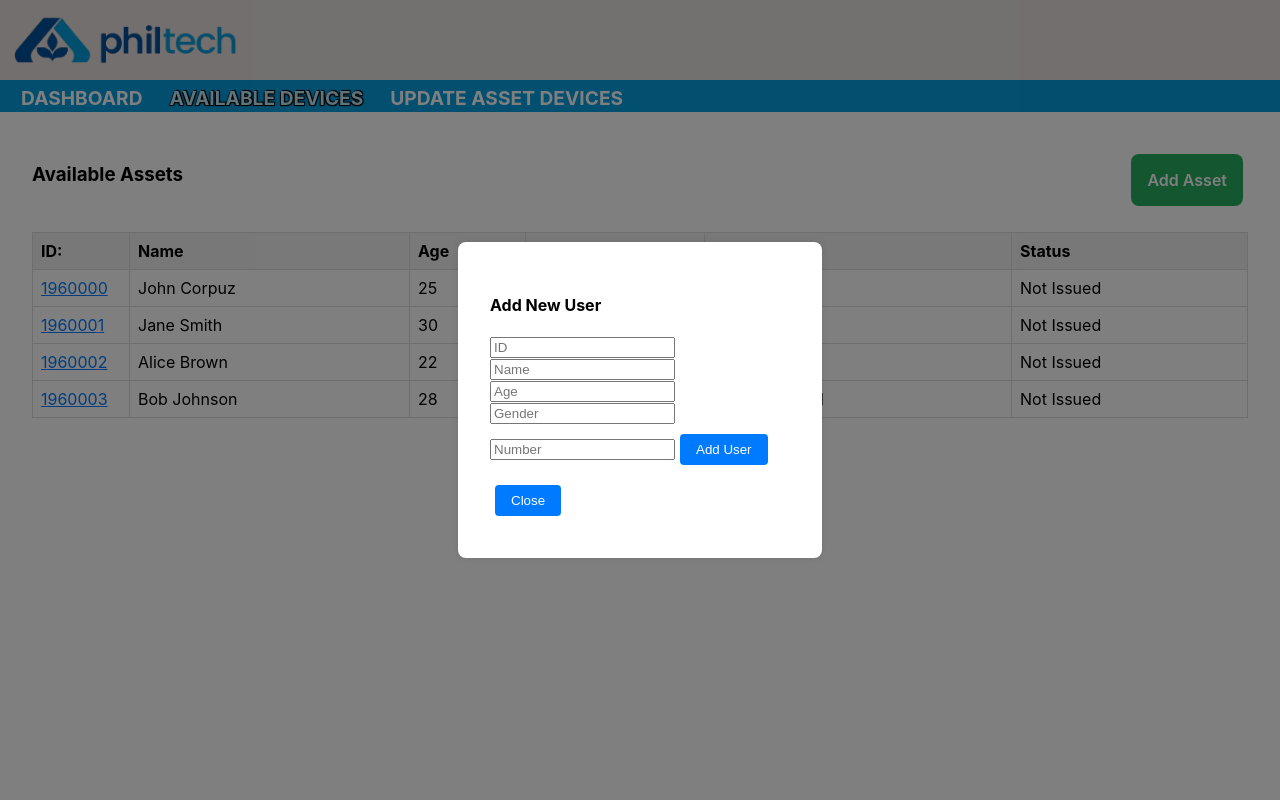
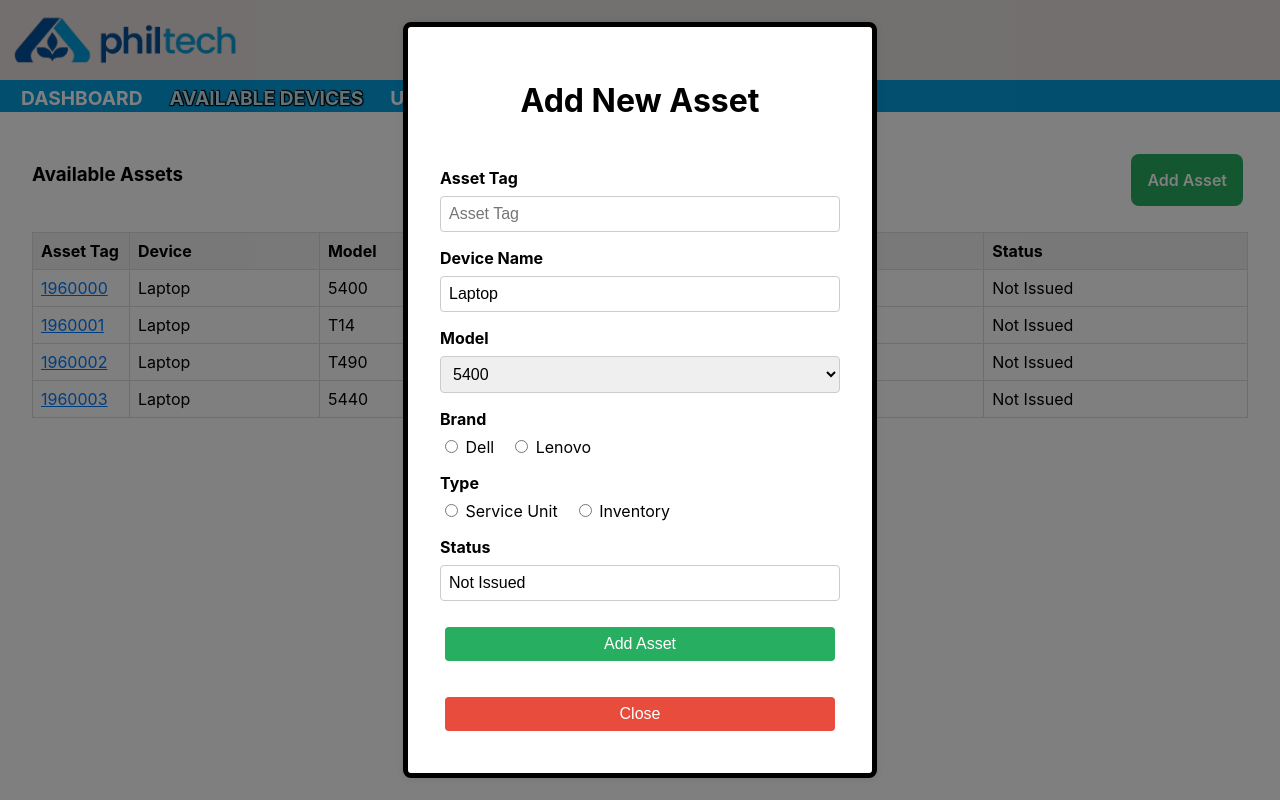
Before and after one commit to BenedictoLucido/JuBeRy-APC, a React (Vite) app in the folder LaravelDocker/JuBeRy/: page /availableDevices in a window 1280 px wide. Both pictures are taken after a click on the button "Add Asset". Built offline with nearby package versions, Linux system fonts and the light colour scheme.

Commit message:
V1.2.1 Local Storage

```diff
--- a/LaravelDocker/JuBeRy/src/pages/AvailableDevices.css
+++ b/LaravelDocker/JuBeRy/src/pages/AvailableDevices.css
@@ -15,6 +15,40 @@
     transform: scale(1.1) rotate(-10deg); /* Scales up and tilts left on hover */
     animation: tilt .5s ease-in-out forwards; /* Applies the tilt animation */
   }
+
+  .addUserButton {
+    appearance: none;
+    backface-visibility: hidden;
+    background-color: #27ae60;
+    border-radius: .5em;
+    border-style: none;
+    color: #fff;
+    cursor: pointer;
+    display: inline-block;
+    font-family: Inter,-apple-system,system-ui,"Segoe UI",Helvetica,Arial,sans-serif;
+    font-size: 1em;
+    font-weight: 600;
+    outline: none;
+    overflow: hidden;
+    padding: 1em;
+    position: relative;
+    text-align: center;
+    text-decoration: none;
+    transform: translate3d(0, 0, 0);
+    transition: all .3s;
+    user-select: none;
+    -webkit-user-select: none;
+    touch-action: manipulation;
+    vertical-align: top;
+    white-space: nowrap;
+}
+
+.addUserButton:hover {
+    background-color: #1e8449;
+    opacity: 1;
+    transform: translateY(0);
+    transition-duration: .35s;
+}
 
 /* ----------- EVERYTHING TABLE ------------- */
 
@@ -59,15 +93,15 @@
     margin-top: 1em;
 }
 
-/* ----------- New Aseet Modal Styles ------------- */
+/* ----------- New Asset Modal Styles ------------- */
 .addNewUserModal {
     position: fixed;
     top: 0;
     left: 0;
     width: 100%;
     height: 100%;
-    background-color: rgba(0, 0, 0, 0.5); /* Transparent background */
-    z-index: 5; /* Ensure it's on top */
+    background-color: rgba(0, 0, 0, 0.5);
+    z-index: 5;
     display: flex;
     justify-content: center;
     align-items: center;
@@ -76,64 +110,95 @@
 .addNewUserModalContent {
     background-color: white;
     padding: 2em;
+    width: 400px;
     border-radius: 8px;
-    width: 300px;
     box-shadow: 0 0 10px rgba(0, 0, 0, 0.1);
+    border: 5px solid black;
+    display: flex;
+    flex-direction: column;
+    gap: 1em;
 }
 
-.addUserButton {
-    appearance: none;
-    backface-visibility: hidden;
-    background-color: #27ae60;
-    border-radius: .5em;
-    border-style: none;
-    color: #fff;
-    cursor: pointer;
-    display: inline-block;
-    font-family: Inter,-apple-system,system-ui,"Segoe UI",Helvetica,Arial,sans-serif;
-    font-size: 1em;
-    font-weight: 600;
-    outline: none;
-    overflow: hidden;
-    padding: 1em;
-    position: relative;
+h1 {
     text-align: center;
-    text-decoration: none;
-    transform: translate3d(0, 0, 0);
-    transition: all .3s;
-    user-select: none;
-    -webkit-user-select: none;
-    touch-action: manipulation;
-    vertical-align: top;
-    white-space: nowrap;
+    margin-bottom: 1em;
 }
 
-.addUserButton:hover {
-    background-color: #1e8449;
-    opacity: 1;
-    transform: translateY(0);
-    transition-duration: .35s;
+.addNewUserForm {
+    display: flex;
+    flex-direction: column;
+    gap: 1em;
 }
 
-.addUserForm input {
-    margin: 0.5em 0;
+.formGroup {
+    display: flex;
+    flex-direction: column;
+    gap: 0.5em;
+}
+
+label {
+    font-weight: bold;
+    font-size: 1em;
+}
+
+input[type="text"],
+input[type="number"],
+select {
     padding: 0.5em;
     font-size: 1em;
-    width: 100%;
+    border-radius: 4px;
+    border: 1px solid #ccc;
 }
 
-.addUserForm button {
-    margin-top: 1em;
-    padding: 0.5em;
-    font-size: 1em;
+select {
     cursor: pointer;
-    background-color: #4CAF50;
-    color: white;
-    border: none;
 }
 
-.addUserForm button:hover {
-    background-color: #45a049;
+.radioGroup {
+    display: flex;
+    gap: 1em;
+}
+
+.radioGroup label {
+    font-weight: normal;
+}
+
+button {
+    padding: 0.75em;
+    font-size: 1em;
+    border: none;
+    cursor: pointer;
+    border-radius: 4px;
+    transition: background-color 0.3s ease;
+}
+
+.addNewUserModalButton {
+    background-color: #27ae60;
+    color: white;
+}
+
+.addNewUserModalButton:hover {
+    background-color: #1e8449;
+}
+
+.closeAddNewUserModalButton {
+    background-color: #e74c3c;
+    color: white;
+}
+
+.closeAddNewUserModalButton:hover {
+    background-color: #c0392b;
+}
+
+input[type="number"]::-webkit-outer-spin-button,
+input[type="number"]::-webkit-inner-spin-button {
+    -webkit-appearance: none;
+    margin: 0;
+}
+
+input[type="number"] {
+    -moz-appearance: textfield; /* Firefox */
+    appearance: textfield; /* Standard */
 }
 
 /* ----------- View Asset Modal Styles ------------- */
--- a/LaravelDocker/JuBeRy/src/pages/AvailableDevices.jsx
+++ b/LaravelDocker/JuBeRy/src/pages/AvailableDevices.jsx
@@ -1,4 +1,4 @@
-import React, { useState } from 'react';
+import React, { useState, useEffect } from 'react';
 import { useNavigate } from 'react-router-dom';
 import { NavLink } from 'react-router-dom';
 import philtecLogo from '../Assets/philtecLogo.png';
@@ -20,18 +20,18 @@ function AvailableDevices() {
     };
 
     const [data, setData] = useState([
-        { id: 1960000, name: "John Corpuz", age: 25, gender: "Male", number: "123-456-7890", status: "Not Issued" },
-        { id: 1960001, name: "Jane Smith", age: 30, gender: "Female", number: "987-654-3210", status: "Not Issued"},
-        { id: 1960002, name: "Alice Brown", age: 22, gender: "Female", number: "555-123-4567", status: "Not Issued"},
-        { id: 1960003, name: "Bob Johnson", age: 28, gender: "Male", number: "444-567-8901", status: "Not Issued"},
+        { assetTag: 1960000, deviceName: "Laptop", model: "5400", brand: "Dell", type: "Service Unit", status: "Not Issued" },
+        { assetTag: 1960001, deviceName: "Laptop", model: "T14", brand: "Lenovo", type: "Inventory", status: "Not Issued"},
+        { assetTag: 1960002, deviceName: "Laptop", model: "T490", brand: "Lenovo", type: "Service Unit", status: "Not Issued"},
+        { assetTag: 1960003, deviceName: "Laptop", model: "5440", brand: "Dell", type: "Inventory", status: "Not Issued"},
     ]);
 
     const [newUser, setNewUser] = useState({
-        id: '',
-        name: '',
-        age: '',
-        gender: '',
-        number: '',
+        assetTag: '',
+        deviceName: 'Laptop',
+        model: '',
+        brand: '',
+        type: '',
         status: 'Not Issued'
     });
 
@@ -42,6 +42,19 @@ function AvailableDevices() {
     const [selectedAsset, setSelectedAsset] = useState(null);
     const [issuerName, setIssuerName] = useState('');
 
+    // Load data from localStorage when component mounts
+    useEffect(() => {
+        const storedData = JSON.parse(localStorage.getItem('users'));
+        if (storedData) {
+            setData(storedData);
+        }
+    }, []);
+
+    // Save data to localStorage whenever data changes
+    useEffect(() => {
+        localStorage.setItem('users', JSON.stringify(data));
+    }, [data]);
+
     const handleInputChange = (e) => {
         const { name, value } = e.target;
         setNewUser({
@@ -51,19 +64,19 @@ function AvailableDevices() {
     };
 
     const handleAddUser = () => {
-        if (newUser.id && newUser.name && newUser.age && newUser.gender && newUser.number && newUser.status) {
+        if (newUser.assetTag && newUser.deviceName && newUser.model && newUser.brand && newUser.type) {
             setData([
                 ...data,
                 {
-                    id: parseInt(newUser.id),
-                    name: newUser.name,
-                    age: parseInt(newUser.age),
-                    gender: newUser.gender,
-                    number: newUser.number,
-                    status: newUser.status,
+                    assetTag: parseInt(newUser.assetTag),
+                    deviceName: newUser.deviceName,
+                    model: newUser.model,
+                    brand: newUser.brand,
+                    type: newUser.type,
+                    status: newUser.status,  // status will always be "Not Issued" by default
                 }
             ]);
-            setNewUser({ id: '', name: '', age: '', gender: '', number: '', status: '' });
+            setNewUser({ assetTag: '', deviceName: 'Laptop', model: '', brand: '', type: '', status: 'Not Issued' }); // reset values
             setIsAddNewUserModalOpen(false);
         } else {
             alert('Please fill in all fields');
@@ -95,7 +108,7 @@ function AvailableDevices() {
     const handleConfirm = () => {
         // Update the status to "Issued" and add the issuer's name
         const updatedData = data.map((asset) =>
-            asset.id === selectedAsset.id ? { ...asset, status: 'Issued', issuedBy: issuerName } : asset
+            asset.assetTag === selectedAsset.assetTag ? { ...asset, status: 'Issued', issuedBy: issuerName } : asset
         );
         setData(updatedData);
         setIsConfirmModalOpen(false);
@@ -129,17 +142,17 @@ function AvailableDevices() {
                 <table className="table">
                     <thead>
                         <tr>
-                            <th className='tableHeader'>ID:</th>
-                            <th className="tableHeader">Name</th>
-                            <th className="tableHeader">Age</th>
-                            <th className="tableHeader">Gender</th>
-                            <th className="tableHeader">Number</th>
+                            <th className='tableHeader'>Asset Tag</th>
+                            <th className="tableHeader">Device</th>
+                            <th className="tableHeader">Model</th>
+                            <th className="tableHeader">Brand</th>
+                            <th className="tableHeader">Type</th>
                             <th className="tableHeader">Status</th>
                         </tr>
                     </thead>
                     <tbody>
                         {data.map((user) => (
-                            <tr key={user.id}>
+                            <tr key={user.assetTag}>
                                 <td
                                     className='tableCell idColumn'
                                     onClick={() => {
@@ -147,12 +160,12 @@ function AvailableDevices() {
                                         setIsViewAssetModalOpen(true);
                                     }}
                                 >
-                                    {user.id}
+                                    {user.assetTag}
                                 </td>
-                                <td className="tableCell">{user.name}</td>
-                                <td className="tableCell">{user.age}</td>
-                                <td className="tableCell">{user.gender}</td>
-                                <td className="tableCell">{user.number}</td>
+                                <td className="tableCell">{user.deviceName}</td>
+                                <td className="tableCell">{user.model}</td>
+                                <td className="tableCell">{user.brand}</td>
+                                <td className="tableCell">{user.type}</td>
                                 <td className="tableCell">{user.status}</td>
                             </tr>
                         ))}
@@ -161,29 +174,125 @@ function AvailableDevices() {
             </div>
 
             {isAddNewUserModalOpen && (
-                <div className="addNewUserModal">
-                    <div className="addNewUserModalContent">
-                        <h4>Add New User</h4>
-                        <input type="number" name="id" placeholder="ID" value={newUser.id} onChange={handleInputChange} />
-                        <input type="text" name="name" placeholder="Name" value={newUser.name} onChange={handleInputChange} />
-                        <input type="number" name="age" placeholder="Age" value={newUser.age} onChange={handleInputChange} />
-                        <input type="text" name="gender" placeholder="Gender" value={newUser.gender} onChange={handleInputChange} />
-                        <input type="text" name="number" placeholder="Number" value={newUser.number} onChange={handleInputChange} />
-                        <button onClick={handleAddUser}>Add User</button>
-                        <button onClick={toggleAddNewUserModal}>Close</button>
+            <div className="addNewUserModal">
+                <div className="addNewUserModalContent">
+                <h1>Add New Asset</h1>
+
+                <form className="addNewUserForm">
+                    <div className="formGroup">
+                    <label htmlFor="assetTag">Asset Tag</label>
+                    <input
+                        type="number"
+                        name="assetTag"
+                        id="assetTag"
+                        placeholder="Asset Tag"
+                        value={newUser.assetTag}
+                        onChange={handleInputChange}
+                    />
                     </div>
+
+                    <div className="formGroup">
+                    <label htmlFor="deviceName">Device Name</label>
+                    <input
+                        type="text"
+                        name="deviceName"
+                        id="deviceName"
+                        value="Laptop"
+                        readOnly
+                    />
+                    </div>
+
+                    <div className="formGroup">
+                    <label htmlFor="model">Model</label>
+                    <select
+                        name="model"
+                        id="model"
+                        value={newUser.model}
+                        onChange={handleInputChange}
+                    >
+                        <option value="5400">5400</option>
+                        <option value="T14">T14</option>
+                        <option value="T490">T490</option>
+                        <option value="5440">5440</option>
+                    </select>
+                    </div>
+
+                    <div className="formGroup">
+                    <label>Brand</label>
+                    <div className="radioGroup">
+                        <label>
+                        <input
+                            type="radio"
+                            name="brand"
+                            value="Dell"
+                            checked={newUser.brand === 'Dell'}
+                            onChange={handleInputChange}
+                        /> Dell
+                        </label>
+                        <label>
+                        <input
+                            type="radio"
+                            name="brand"
+                            value="Lenovo"
+                            checked={newUser.brand === 'Lenovo'}
+                            onChange={handleInputChange}
+                        /> Lenovo
+                        </label>
+                    </div>
+                    </div>
+
+                    <div className="formGroup">
+                    <label>Type</label>
+                    <div className="radioGroup">
+                        <label>
+                        <input
+                            type="radio"
+                            name="type"
+                            value="service unit"
+                            checked={newUser.type === 'service unit'}
+                            onChange={handleInputChange}
+                        /> Service Unit
+                        </label>
+                        <label>
+                        <input
+                            type="radio"
+                            name="type"
+                            value="inventory"
+                            checked={newUser.type === 'inventory'}
+                            onChange={handleInputChange}
+                        /> Inventory
+                        </label>
+                    </div>
+                    </div>
+
+                    {/* Adding status field with default value */}
+                    <div className="formGroup">
+                    <label htmlFor="status">Status</label>
+                    <input
+                        type="text"
+                        name="status"
+                        id="status"
+                        value="Not Issued"
+                        readOnly
+                    />
+                    </div>
+
+                    <button type="button" className="addNewUserModalButton" onClick={handleAddUser}>Add Asset</button>
+                    <button type="button" className="closeAddNewUserModalButton" onClick={toggleAddNewUserModal}>Close</button>
+                </form>
                 </div>
+            </div>
             )}
 
             {isViewAssetModalOpen && selectedAsset && (
                 <div className='viewAssetModal'>
                     <div className='viewAssetModalContent'>
                         <h4>Asset Details</h4>
-                        <p><strong>ID:</strong> {selectedAsset.id}</p>
-                        <p><strong>Name:</strong> {selectedAsset.name}</p>
-                        <p><strong>Age:</strong> {selectedAsset.age}</p>
-                        <p><strong>Gender:</strong> {selectedAsset.gender}</p>
-                        <p><strong>Number:</strong> {selectedAsset.number}</p>
+                        <p><strong>Asset Tag:</strong> {selectedAsset.assetTag}</p>
+                        <p><strong>Device Name:</strong> {selectedAsset.deviceName}</p>
+                        <p><strong>Model:</strong> {selectedAsset.model}</p>
+                        <p><strong>Brand:</strong> {selectedAsset.brand}</p>
+                        <p><strong>Type:</strong> {selectedAsset.type}</p>
                         <p><strong>Status:</strong> {selectedAsset.status}</p>
                         <button onClick={handleIssuedButtonClick}>Issued</button>
                         <button onClick={closeViewAssetModal}>Close</button>
```
